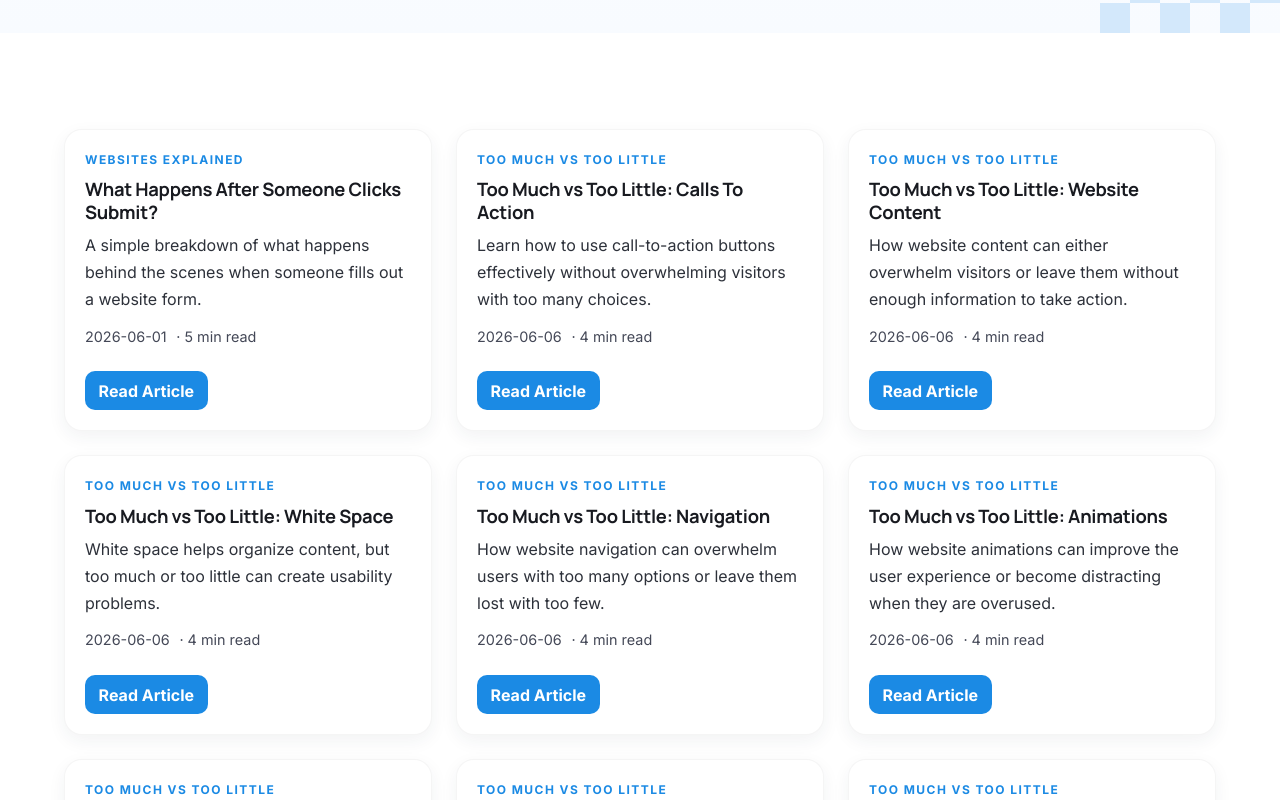
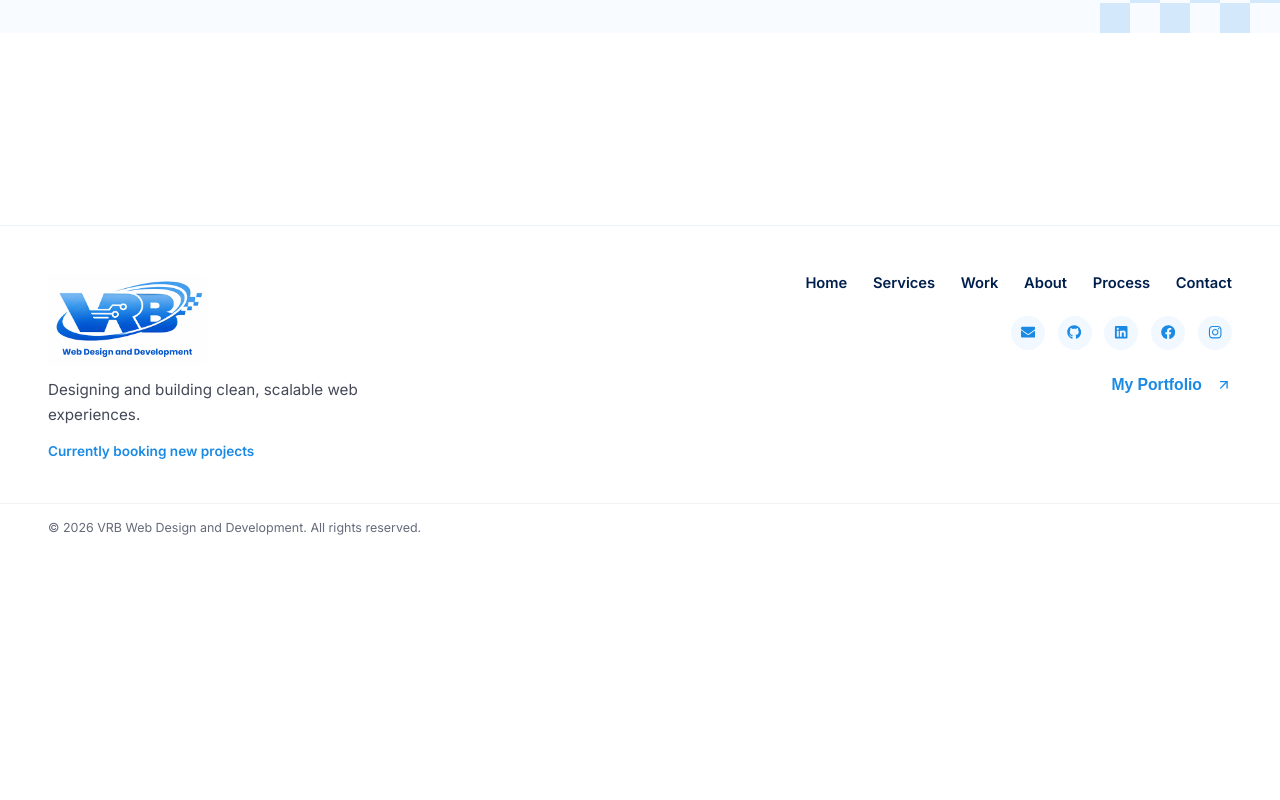
Before and after one commit to roseandlily33/vrb, a Next.js app in the folder client/: page /blog in a window 1280 px wide. Shown: the part 740-1540 px from the top of the page. After the commit the page ends 1291 px from the top, so only its background shows below. Built offline with nearby package versions, Linux system fonts and the light colour scheme.

Commit message:
Filtering by the date compared to todays date so they match the actual blog and posting dates

```diff
--- a/client/src/app/blog/data/tooMuchVsTooLittle.jsx
+++ b/client/src/app/blog/data/tooMuchVsTooLittle.jsx
@@ -8,7 +8,7 @@ export const comparisonExamples = [
     excerpt:
       "Learn how to use call-to-action buttons effectively without overwhelming visitors with too many choices.",
     category: "Too Much vs Too Little",
-    date: "2026-06-06",
+    date: "2026-06-17",
     readTime: "4 min read",
     featured: true,
     seoTitle: "Too Much vs Too Little: Calls To Action",
@@ -95,7 +95,7 @@ export const comparisonExamples = [
 
     category: "Too Much vs Too Little",
 
-    date: "2026-06-06",
+    date: "2026-07-08",
 
     readTime: "4 min read",
 
@@ -189,7 +189,7 @@ export const comparisonExamples = [
 
     category: "Too Much vs Too Little",
 
-    date: "2026-06-06",
+    date: "2026-07-29",
 
     readTime: "4 min read",
 
@@ -271,7 +271,7 @@ export const comparisonExamples = [
 
     category: "Too Much vs Too Little",
 
-    date: "2026-06-06",
+    date: "2026-08-12",
 
     readTime: "4 min read",
 
@@ -361,7 +361,7 @@ export const comparisonExamples = [
 
     category: "Too Much vs Too Little",
 
-    date: "2026-06-06",
+    date: "2026-09-08",
 
     readTime: "4 min read",
 
@@ -448,7 +448,7 @@ export const comparisonExamples = [
 
     category: "Too Much vs Too Little",
 
-    date: "2026-06-06",
+    date: "2026-07-15",
 
     readTime: "4 min read",
 
@@ -534,7 +534,7 @@ export const comparisonExamples = [
 
     category: "Too Much vs Too Little",
 
-    date: "2026-06-06",
+    date: "2026-06-24",
 
     readTime: "4 min read",
 
@@ -618,7 +618,7 @@ export const comparisonExamples = [
 
     category: "Too Much vs Too Little",
 
-    date: "2026-06-06",
+    date: "2026-08-26",
 
     readTime: "4 min read",
 
@@ -695,7 +695,7 @@ export const comparisonExamples = [
 
     category: "Too Much vs Too Little",
 
-    date: "2026-06-06",
+    date: "2026-08-05",
 
     readTime: "4 min read",
 
@@ -791,7 +791,7 @@ export const comparisonExamples = [
 
     category: "Too Much vs Too Little",
 
-    date: "2026-06-06",
+    date: "2026-08-19",
 
     readTime: "4 min read",
 
@@ -875,7 +875,7 @@ export const comparisonExamples = [
 
     category: "Too Much vs Too Little",
 
-    date: "2026-06-06",
+    date: "2026-09-02",
 
     readTime: "4 min read",
 
@@ -980,7 +980,7 @@ export const comparisonExamples = [
 
     category: "Too Much vs Too Little",
 
-    date: "2026-06-06",
+    date: "2026-09-16",
 
     readTime: "4 min read",
 
@@ -1079,7 +1079,7 @@ export const comparisonExamples = [
 
     category: "Too Much vs Too Little",
 
-  date: "2026-06-06",
+    date: "2026-09-23",
 
     readTime: "4 min read",
 
@@ -1178,7 +1178,7 @@ export const comparisonExamples = [
 
     category: "Too Much vs Too Little",
 
-  date: "2026-06-06",
+    date: "2026-09-09",
 
     readTime: "4 min read",
 
@@ -1265,7 +1265,7 @@ export const comparisonExamples = [
 
     category: "Too Much vs Too Little",
 
-  date: "2026-06-06",
+    date: "2026-09-30",
 
     readTime: "4 min read",
 
@@ -1305,7 +1305,8 @@ export const comparisonExamples = [
       features: [
         {
           title: "Clear User Experience",
-        detail: "Pages are structured so visitors can understand and take action.",
+          detail:
+            "Pages are structured so visitors can understand and take action.",
         },
         {
           title: "Responsive Design",
@@ -1313,7 +1314,8 @@ export const comparisonExamples = [
         },
         {
           title: "Built To Support Growth",
-        detail: "The website can expand with new sections, features, and content.",
+          detail:
+            "The website can expand with new sections, features, and content.",
         },
       ],
     },
@@ -1347,5 +1349,5 @@ export const comparisonExamples = [
           "Strong feature sections group related details into clear benefits. Instead of making users decode a long list, they explain why the features matter.",
       },
     ],
-}
+  },
 ];
--- a/client/src/app/blog/page.jsx
+++ b/client/src/app/blog/page.jsx
@@ -5,6 +5,9 @@ import Hero from "../Components/Hero/Hero.component";
 import styles from "./page.module.css";
 
 export default function BlogPage() {
+  const allPosts = [...blogPosts, ...comparisonExamples];
+  const todaysDate = new Date();
+  const filteredPostsByTodaysDate = allPosts.filter((post) => new Date(post.date) <= todaysDate);
   return (
     <main>
       <Hero
@@ -16,27 +19,7 @@ export default function BlogPage() {
 
       <section className={styles.postsSection}>
         <div className={styles.postsGrid}>
-          {blogPosts.map((post) => (
-            <article key={post.slug} className={styles.postCard}>
-              <div className={styles.cardContent}>
-                <p className={styles.category}>{post.category}</p>
-
-                <h3 className={styles.title}>{post.title}</h3>
-
-                <p className={styles.excerpt}>{post.excerpt}</p>
-
-                <div className={styles.metaRow}>
-                  <small className={styles.meta}>{post.date}</small>
-                  <small className={styles.meta}>· {post.readTime}</small>
-                </div>
-              </div>
-
-              <Link href={`/blog/${post.slug}`} className={styles.readLink}>
-                Read Article
-              </Link>
-            </article>
-          ))}
-          {comparisonExamples?.map((post) => (
+          {filteredPostsByTodaysDate.map((post) => (
             <article key={post.slug} className={styles.postCard}>
               <div className={styles.cardContent}>
                 <p className={styles.category}>{post.category}</p>
```
Lines whose indentation alone changed are shown as unchanged.
